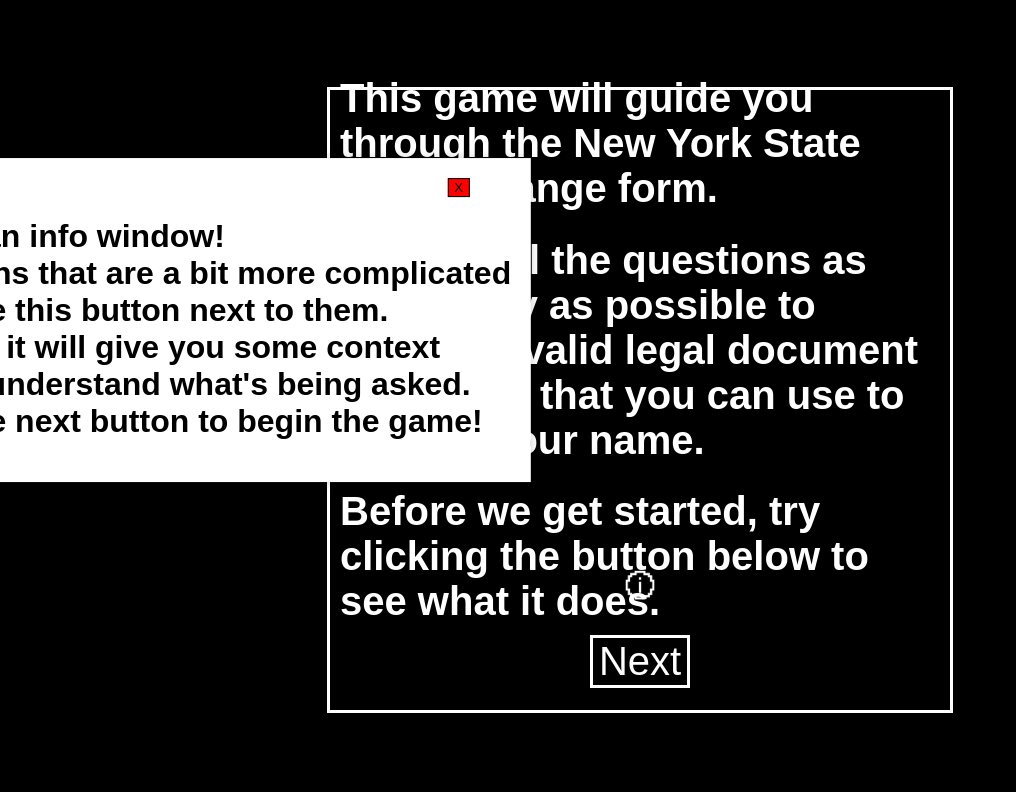
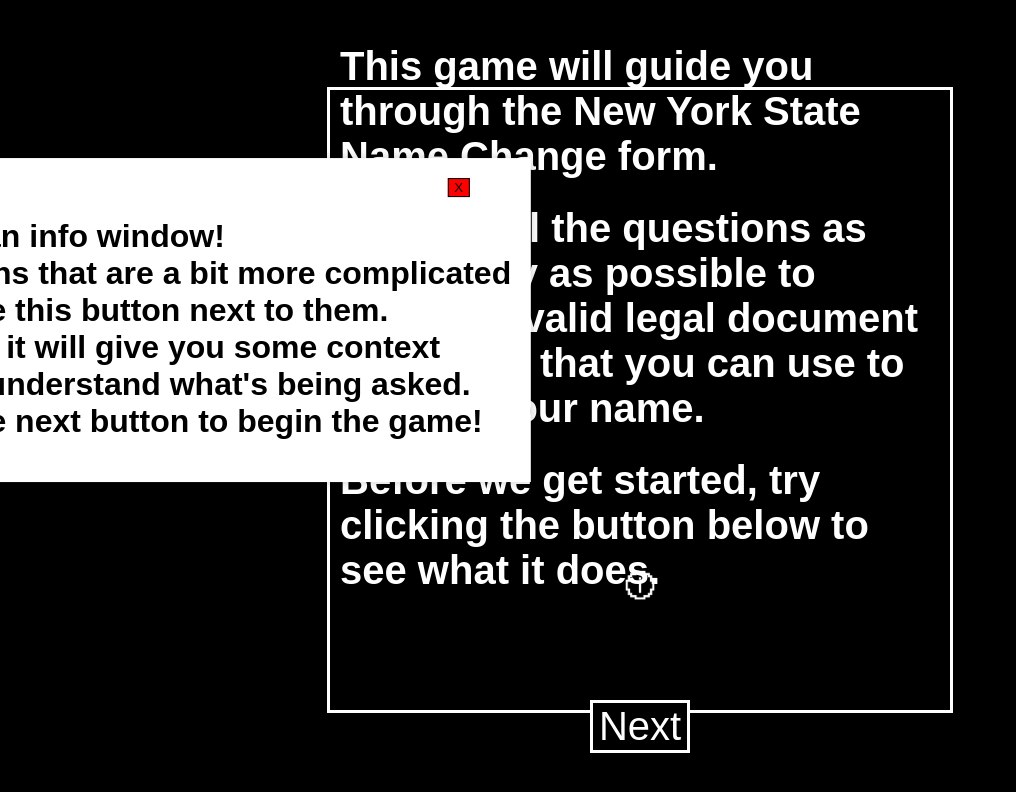
Before and after one commit to tabiboots/NameChange, a website with bundled scripts: page primer.html in a window 1280 px wide. Both pictures are taken after a click on the picture 640 px from the left and 585 px from the top of the page. Shown: the whole page, without its empty margins (0-1016 px from the left). Built offline with nearby package versions, Linux system fonts and the light colour scheme; a web font is replaced by a local one.

Commit message:
Update primer.html

```diff
--- a/primer.html
+++ b/primer.html
@@ -20,7 +20,7 @@
             </h1>
         </div>
         <img class = infoButton src="./assets/infoButton.png" onclick="showInfoWindow()" style="top: 550px;">
-        <div class="buttonWrapper" style="position: absolute; top: 625px; visibility: hidden;">
+        <div class="buttonWrapper" style="position: relative; top: 20px; visibility: hidden;">
             <a href="page1.html"><button class="startButton">Next</button></a>
         </div>
     </div>
```
